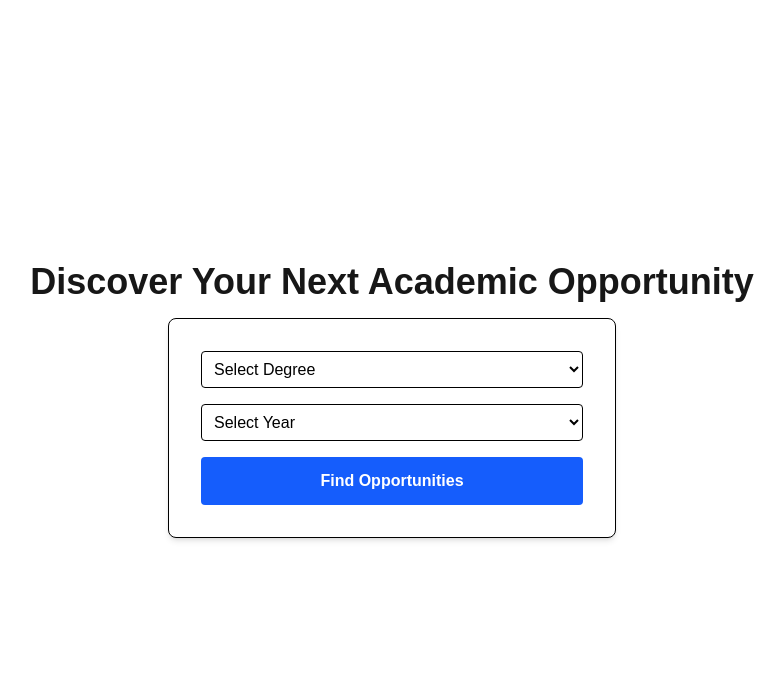
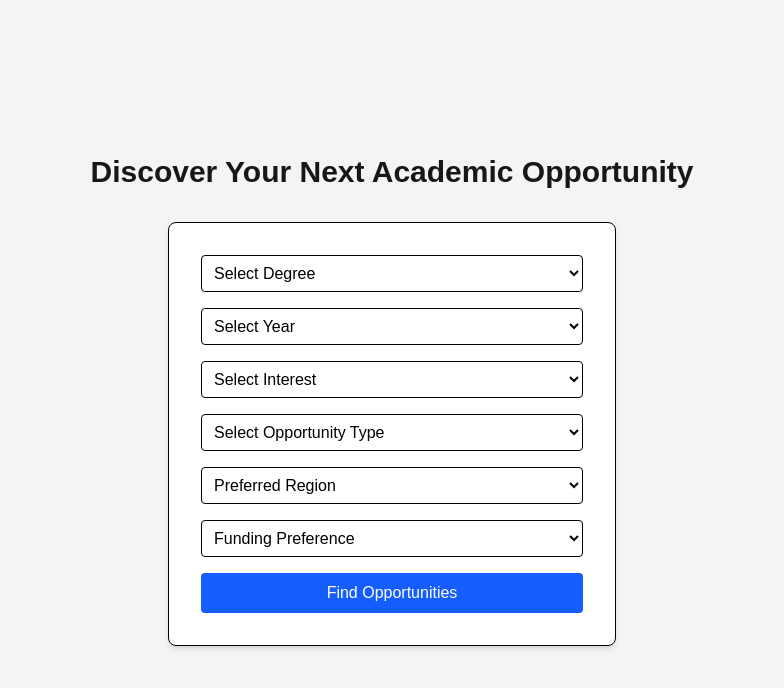
Before and after one commit to aishu-367/Academic-opprutunities-platform, a Next.js app: page / in a window 1280 px wide. Shown: the top 688 px of the page, without its empty margins (248-1032 px from the left). Built offline with nearby package versions, Linux system fonts and the light colour scheme.

Commit message:
Update homepage with new filters

```diff
--- a/app/admin/page.tsx
+++ b/app/admin/page.tsx
@@ -0,0 +1,8 @@
+export default function AdminPage() {
+  return (
+    <div>
+      <h1>Admin Page</h1>
+      <p>This page is working!</p>
+    </div>
+  );
+}
--- a/app/page.tsx
+++ b/app/page.tsx
@@ -4,32 +4,76 @@ import { useRouter } from 'next/navigation';
 
 export default function Homepage() {
   const router = useRouter();
+
+  // State for all fields
   const [degree, setDegree] = useState('');
   const [year, setYear] = useState('');
+  const [interests, setInterests] = useState('');
+  const [oppType, setOppType] = useState('');
+  const [region, setRegion] = useState('');
+  const [funding, setFunding] = useState('');
 
   const handleNavigation = () => {
-    if (degree && year) {
-      router.push(`/results?degree=${degree}&year=${year}`);
-    } else {
-      alert("Please select both options.");
-    }
+    const query = new URLSearchParams({
+      degree,
+      year,
+      interests,
+      oppType,
+      region,
+      funding
+    }).toString();
+
+    router.push(`/results?${query}`);
   };
 
   return (
-    <main className="flex flex-col items-center justify-center min-h-screen p-10">
-      <h1 className="text-4xl font-bold mb-4">Discover Your Next Academic Opportunity</h1>
+    <main className="flex flex-col items-center justify-center min-h-screen p-10 bg-gray-100">
+      <h1 className="text-3xl font-bold mb-8">Discover Your Next Academic Opportunity</h1>
       <div className="bg-white p-8 rounded-lg shadow-md border w-full max-w-md space-y-4 text-black">
+
+        {/* Degree */}
         <select className="w-full p-2 border rounded" value={degree} onChange={(e) => setDegree(e.target.value)}>
           <option value="">Select Degree</option>
           <option value="BTech CSE">BTech CSE</option>
           <option value="BTech ECE">BTech ECE</option>
         </select>
+
+        {/* Year */}
         <select className="w-full p-2 border rounded" value={year} onChange={(e) => setYear(e.target.value)}>
           <option value="">Select Year</option>
           <option value="First Year">First Year</option>
           <option value="Second Year">Second Year</option>
         </select>
-        <button onClick={handleNavigation} className="w-full bg-blue-600 text-white p-3 rounded font-bold">
+
+        {/* Interests */}
+        <select className="w-full p-2 border rounded" value={interests} onChange={(e) => setInterests(e.target.value)}>
+          <option value="">Select Interest</option>
+          <option value="AI">AI/ML</option>
+          <option value="WebDev">Web Development</option>
+        </select>
+
+        {/* Opportunity Type */}
+        <select className="w-full p-2 border rounded" value={oppType} onChange={(e) => setOppType(e.target.value)}>
+          <option value="">Select Opportunity Type</option>
+          <option value="Internship">Internship</option>
+          <option value="Research">Research</option>
+        </select>
+
+        {/* Preferred Region */}
+        <select className="w-full p-2 border rounded" value={region} onChange={(e) => setRegion(e.target.value)}>
+          <option value="">Preferred Region</option>
+          <option value="Global">Global</option>
+          <option value="India">India</option>
+        </select>
+
+        {/* Funding Preference */}
+        <select className="w-full p-2 border rounded" value={funding} onChange={(e) => setFunding(e.target.value)}>
+          <option value="">Funding Preference</option>
+          <option value="Fully Funded">Fully Funded</option>
+          <option value="Partially Funded">Partially Funded</option>
+        </select>
+
+        <button onClick={handleNavigation} className="w-full bg-blue-600 text-white p-2 rounded hover:bg-blue-700 transition">
           Find Opportunities
         </button>
       </div>
--- a/app/results/page.tsx
+++ b/app/results/page.tsx
@@ -1,57 +1,68 @@
+'use client';
+import { useSearchParams } from 'next/navigation';
+import { useEffect, useState } from 'react';
+import { supabase } from '@/lib/supabase';
 
-'use client';
-import { useEffect, useState } from 'react';
-import { useSearchParams } from 'next/navigation';
-import { supabase } from '../../lib/supabase';
+
 
 export default function Results() {
   const searchParams = useSearchParams();
-  const degree = searchParams.get('degree');
-  const year = searchParams.get('year');
   const [opportunities, setOpportunities] = useState<any[]>([]);
   const [loading, setLoading] = useState(true);
 
   useEffect(() => {
     async function fetchData() {
       setLoading(true);
-      // Fetch all, then filter in code to avoid strict matching issues
-      const { data, error } = await supabase.from('opportunities').select('*');
+
+      // 1. Get filter values from the URL
+      const degree = searchParams.get('degree');
+      const year = searchParams.get('year');
+      const funding = searchParams.get('funding_type');
+      // Note: Interests, OppType, and Region require database Joins to filter properly.
+
+      // 2. Start building the query
+      let query = supabase.from('opportunities').select('*');
+
+      // 3. Apply filters only for columns that exist in your table
+      if (degree) query = query.eq('degree', degree);
+      if (year) query = query.eq('year', year);
+      if (funding) query = query.eq('funding_type', funding);
+
+      const { data, error } = await query;
 
       if (error) {
-        console.error("Error:", error);
-      } else if (data) {
-        // This filtering is robust because of .trim()
-        const filtered = data.filter(item =>
-          item.degree?.trim() === degree?.trim() &&
-          item.year?.trim() === year?.trim()
-        );
-        setOpportunities(filtered);
+        console.error('Error fetching data:', error);
+      } else {
+        setOpportunities(data || []);
       }
       setLoading(false);
     }
+
     fetchData();
-  }, [degree, year]);
-
-  if (loading) return <main className="p-10 text-white">Loading...</main>;
+  }, [searchParams]);
 
   return (
-    <main className="p-10 max-w-2xl mx-auto">
-      {/* Changed to text-white so it is visible on the dark background */}
-      <h1 className="text-2xl font-bold mb-6 text-white">
-        Opportunities for {degree} ({year})
-      </h1>
+    <main className="p-10 min-h-screen bg-gray-50 text-black">
+      <h1 className="text-3xl font-bold mb-6">Search Results</h1>
 
-      {opportunities.length === 0 ? (
-        <p className="text-white">No opportunities found for {degree} {year}.</p>
+      {loading ? (
+        <p className="text-gray-600">Searching...</p>
+      ) : opportunities.length > 0 ? (
+        <div className="grid gap-4">
+          {opportunities.map((opp: any) => (
+            <div key={opp.id} className="p-6 bg-white border rounded shadow-sm">
+              <h2 className="text-xl font-semibold">{opp.title}</h2>
+              <p className="text-sm text-gray-500">{opp.provider}</p>
+              <div className="mt-2 text-sm text-gray-700">
+                <p>Degree: {opp.degree || 'N/A'}</p>
+                <p>Year: {opp.year || 'N/A'}</p>
+                <p>Funding: {opp.funding_type || 'N/A'}</p>
+              </div>
+            </div>
+          ))}
+        </div>
       ) : (
-        <ul className="space-y-4">
-          {opportunities.map((opp) => (
-            <li key={opp.id} className="border p-4 rounded shadow-sm bg-white">
-              <h2 className="text-xl font-semibold text-black">{opp.title}</h2>
-              <p className="text-gray-800">{opp.provider}</p>
-            </li>
-          ))}
-        </ul>
+        <p className="text-gray-600">No opportunities found matching these criteria.</p>
       )}
     </main>
   );
--- a/lib/supabase.ts
+++ b/lib/supabase.ts
@@ -1,4 +1,8 @@
-import { createClient } from '@supabase/supabase-js'
+// Change this:
+// import { createClient } from '@/lib/supabase';
+
+// To this:
+import { supabase } from '@/lib/supabase';
 
 const supabaseUrl = process.env.NEXT_PUBLIC_SUPABASE_URL || ''
 const supabaseAnonKey = process.env.NEXT_PUBLIC_SUPABASE_ANON_KEY || ''
```
Also changed, not shown: 1 other file (tests, documents, lock files or other folders).
